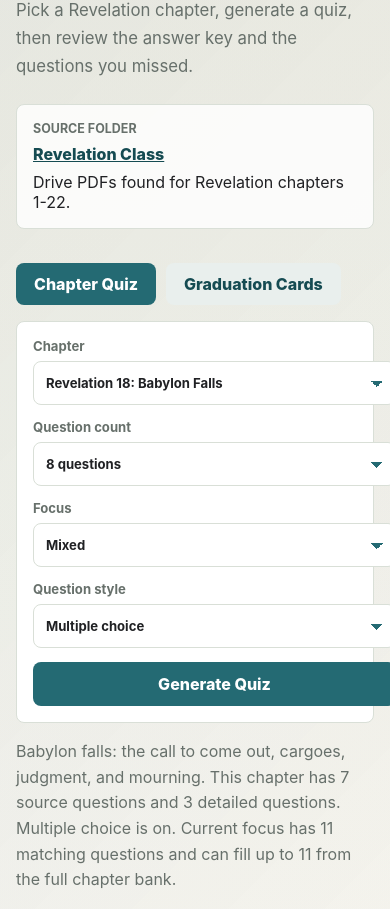
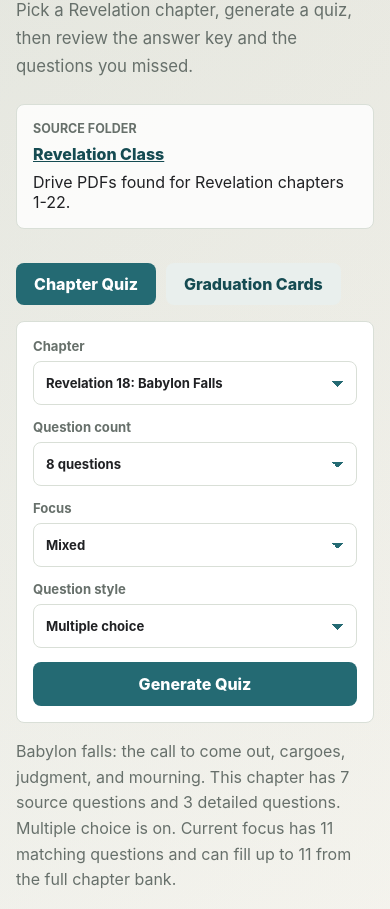
Before and after one commit to 1lumin8/rvstudy, a plain HTML site: page index.html in a window 390 px wide. Shown: the part 166-1075 px from the top of the page. Drawn offline with Linux system fonts and the light colour scheme.

Commit message:
Add files via upload

```diff
--- a/styles.css
+++ b/styles.css
@@ -94,7 +94,7 @@ a {
   border: 1px solid var(--line);
   border-radius: 8px;
   display: grid;
-  grid-template-columns: minmax(180px, 1.2fr) minmax(140px, 0.7fr) minmax(140px, 0.7fr) minmax(150px, 0.8fr) auto;
+  grid-template-columns: minmax(240px, 1.45fr) minmax(150px, 0.75fr) minmax(140px, 0.65fr) minmax(165px, 0.8fr) max-content;
   gap: 14px;
   margin: 16px 0;
   padding: 16px;
@@ -106,6 +106,7 @@ label {
   font-size: 0.82rem;
   font-weight: 750;
   gap: 7px;
+  min-width: 0;
 }
 
 select,
@@ -121,6 +122,8 @@ input[type="text"] {
   appearance: none;
   border: 1px solid var(--line);
   color: var(--ink);
+  min-width: 0;
+  width: 100%;
 }
 
 select {
@@ -415,6 +418,17 @@ button:hover {
   margin-top: 14px;
 }
 
+@media (max-width: 1040px) {
+  .controls,
+  .graduation-controls {
+    grid-template-columns: repeat(2, minmax(0, 1fr));
+  }
+
+  .controls button {
+    width: 100%;
+  }
+}
+
 @media (max-width: 780px) {
   .intro,
   .controls,
```
